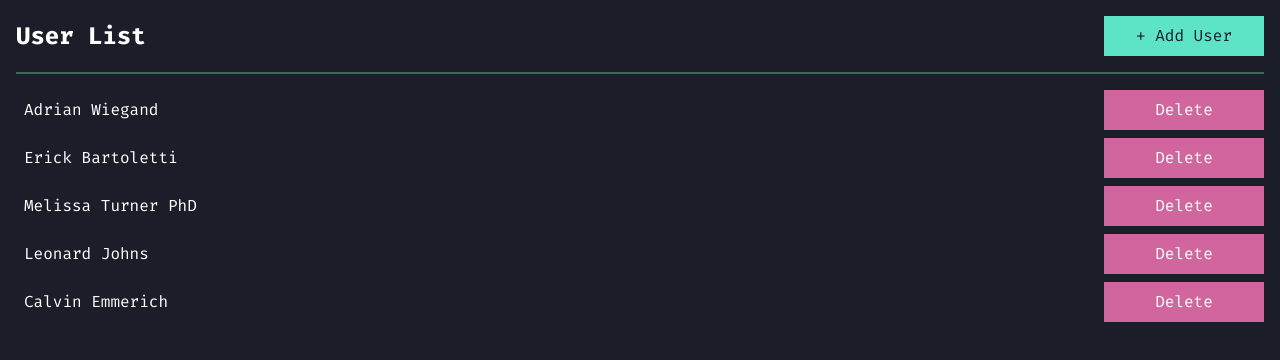
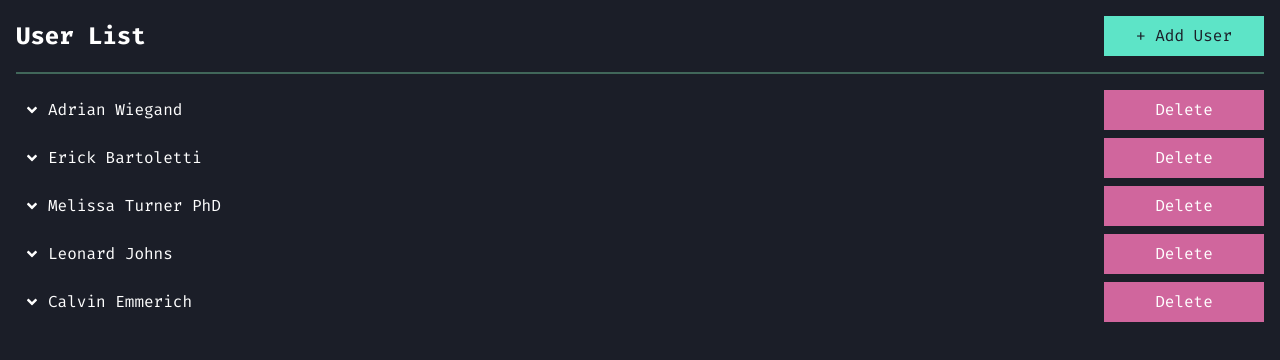
Before and after one commit to SmackSmash/grider-media-ts, a React (Vite) app: page / in a window 1280 px wide. Shown: the top 360 px of the page. Built offline with nearby package versions, Linux system fonts and the light colour scheme; data requests are answered from the project's data file.

Commit message:
Added arrows to panel headers

```diff
--- a/src/components/UsersListItem.tsx
+++ b/src/components/UsersListItem.tsx
@@ -1,6 +1,7 @@
 import Button from './Button';
 import useThunk from '../hooks/useThunk';
 import { deleteUser } from '../store';
+import { FaAngleDown } from 'react-icons/fa';
 import { type MouseEvent } from 'react';
 
 interface UsersListItemProps {
@@ -25,7 +26,10 @@ const UsersListItem = ({ name, id }: UsersListItemProps) => {
     <div
       className='flex h-10 w-full pl-2 my-2 items-center justify-between hover:bg-poimandres-darkslate hover:cursor-pointer'
       onClick={handleClick}>
-      {name}
+      <div className='flex items-center'>
+        <FaAngleDown className='mr-2' />
+        {name}
+      </div>
       <Button
         danger
         loading={isDeletingUser}
```
